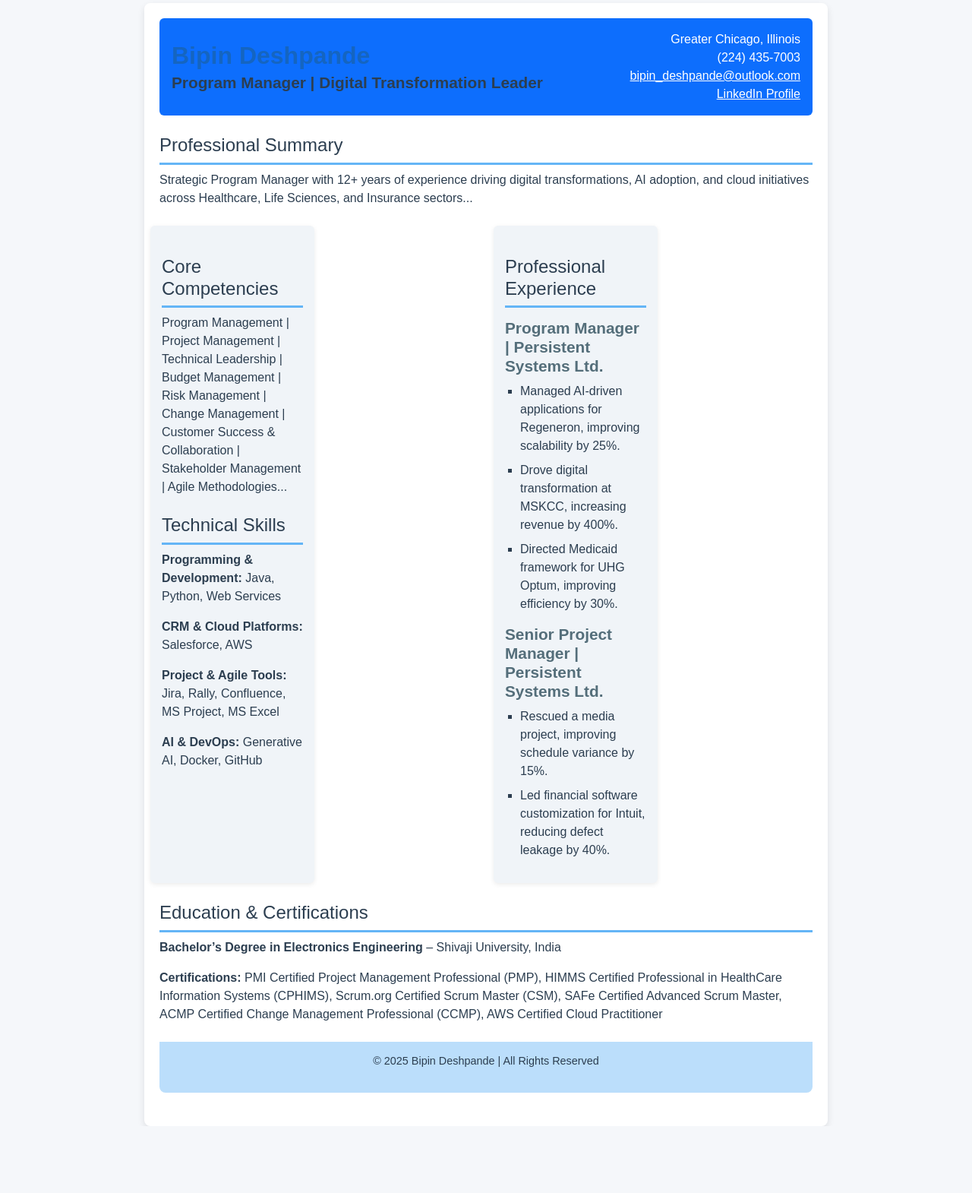
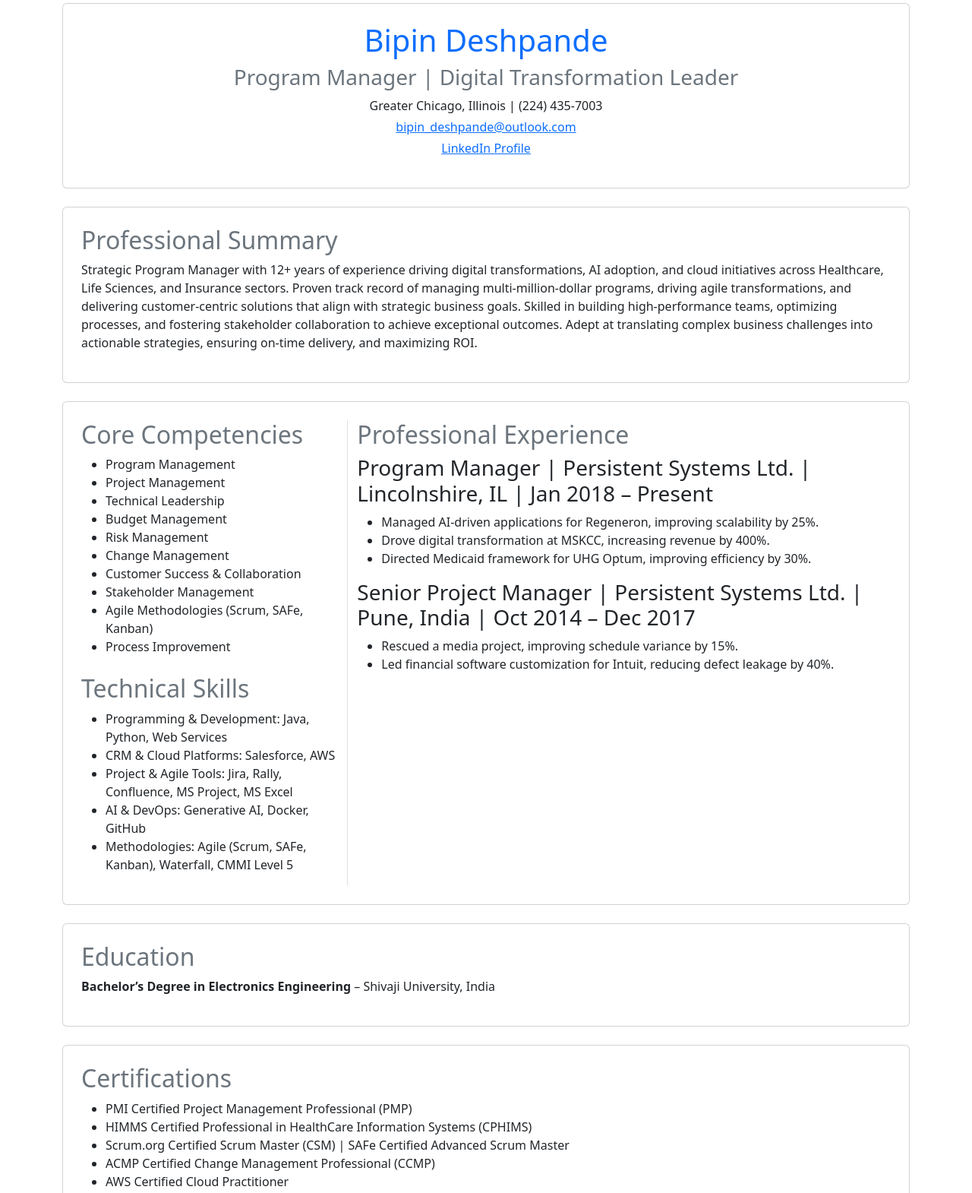
Before and after one commit to bipindeshpande/myprofile, a plain HTML site: page index.html in a window 1280 px wide. Shown: the part 20-1590 px from the top of the page at 76% size. Before the commit the page ends 1502 px from the top, so only its background shows below. Drawn offline with nearby package versions, Linux system fonts and the light colour scheme.

Commit message:
new HTML

```diff
--- a/index.html
+++ b/index.html
@@ -5,73 +5,90 @@
     <meta name="viewport" content="width=device-width, initial-scale=1.0">
     <title>Bipin Deshpande - Program Manager</title>
     <link href="https://cdn.jsdelivr.net/npm/bootstrap@5.3.0/dist/css/bootstrap.min.css" rel="stylesheet">
-    <link rel="stylesheet" href="styles.css">
 </head>
 <body>
     <div class="container mt-4">
-
-        <!-- Header Section -->
-        <header class="d-flex justify-content-between align-items-center bg-primary text-white p-3 rounded">
-            <div>
-                <h1 class="mb-0">Bipin Deshpande</h1>
-                <h3 class="mb-0">Program Manager | Digital Transformation Leader</h3>
+        <!-- Card 1: Name and Contact -->
+        <div class="card p-4 mb-4">
+            <div class="text-center">
+                <h1 class="text-primary">Bipin Deshpande</h1>
+                <h3 class="text-secondary">Program Manager | Digital Transformation Leader</h3>
+                <p class="mb-1">Greater Chicago, Illinois | (224) 435-7003</p>
+                <p class="mb-1"><a href="mailto:bipin_deshpande@outlook.com">bipin_deshpande@outlook.com</a></p>
+                <p><a href="https://www.linkedin.com/in/bipin-deshpande/" target="_blank">LinkedIn Profile</a></p>
             </div>
-            <div class="text-end">
-                <p class="mb-0">Greater Chicago, Illinois</p>
-                <p class="mb-0">(224) 435-7003</p>
-                <p class="mb-0"><a href="mailto:bipin_deshpande@outlook.com" class="text-white">bipin_deshpande@outlook.com</a></p>
-                <p class="mb-0"><a href="https://www.linkedin.com/in/bipin-deshpande/" target="_blank" class="text-white">LinkedIn Profile</a></p>
-            </div>
-        </header>
-
-        <!-- Summary Section -->
-        <section class="mt-4">
-            <h2>Professional Summary</h2>
-            <p>Strategic Program Manager with 12+ years of experience driving digital transformations, AI adoption, and cloud initiatives across Healthcare, Life Sciences, and Insurance sectors...</p>
-        </section>
-
-        <!-- Two-Column Layout -->
-        <div class="row mt-4">
-            <!-- Left Column -->
-            <div class="col-md-6">
-                <h2>Core Competencies</h2>
-                <p>Program Management | Project Management | Technical Leadership | Budget Management | Risk Management | Change Management | Customer Success & Collaboration | Stakeholder Management | Agile Methodologies...</p>
-
-                <h2 class="mt-4">Technical Skills</h2>
-                <p><strong>Programming & Development:</strong> Java, Python, Web Services</p>
-                <p><strong>CRM & Cloud Platforms:</strong> Salesforce, AWS</p>
-                <p><strong>Project & Agile Tools:</strong> Jira, Rally, Confluence, MS Project, MS Excel</p>
-                <p><strong>AI & DevOps:</strong> Generative AI, Docker, GitHub</p>
         </div>
 
-            <!-- Right Column -->
-            <div class="col-md-6">
-                <h2>Professional Experience</h2>
-                <h3>Program Manager | Persistent Systems Ltd.</h3>
+        <!-- Card 2: Professional Summary -->
+        <div class="card p-4 mb-4">
+            <h2 class="text-secondary">Professional Summary</h2>
+            <p>Strategic Program Manager with 12+ years of experience driving digital transformations, AI adoption, and cloud initiatives across Healthcare, Life Sciences, and Insurance sectors. Proven track record of managing multi-million-dollar programs, driving agile transformations, and delivering customer-centric solutions that align with strategic business goals. Skilled in building high-performance teams, optimizing processes, and fostering stakeholder collaboration to achieve exceptional outcomes. Adept at translating complex business challenges into actionable strategies, ensuring on-time delivery, and maximizing ROI.</p>
+        </div>
+
+        <!-- Card 3: Two-Column Layout -->
+        <div class="card p-4 mb-4">
+            <div class="row">
+                <!-- Left Column: Core Competencies & Technical Skills -->
+                <div class="col-md-4 border-end">
+                    <h2 class="text-secondary">Core Competencies</h2>
+                    <ul>
+                        <li>Program Management</li>
+                        <li>Project Management</li>
+                        <li>Technical Leadership</li>
+                        <li>Budget Management</li>
+                        <li>Risk Management</li>
+                        <li>Change Management</li>
+                        <li>Customer Success & Collaboration</li>
+                        <li>Stakeholder Management</li>
+                        <li>Agile Methodologies (Scrum, SAFe, Kanban)</li>
+                        <li>Process Improvement</li>
+                    </ul>
+                    <h2 class="text-secondary mt-4">Technical Skills</h2>
+                    <ul>
+                        <li>Programming & Development: Java, Python, Web Services</li>
+                        <li>CRM & Cloud Platforms: Salesforce, AWS</li>
+                        <li>Project & Agile Tools: Jira, Rally, Confluence, MS Project, MS Excel</li>
+                        <li>AI & DevOps: Generative AI, Docker, GitHub</li>
+                        <li>Methodologies: Agile (Scrum, SAFe, Kanban), Waterfall, CMMI Level 5</li>
+                    </ul>
+                </div>
+
+                <!-- Right Column: Professional Experience -->
+                <div class="col-md-8">
+                    <h2 class="text-secondary">Professional Experience</h2>
+                    <h3>Program Manager | Persistent Systems Ltd. | Lincolnshire, IL | Jan 2018 – Present</h3>
                     <ul>
                         <li>Managed AI-driven applications for Regeneron, improving scalability by 25%.</li>
                         <li>Drove digital transformation at MSKCC, increasing revenue by 400%.</li>
                         <li>Directed Medicaid framework for UHG Optum, improving efficiency by 30%.</li>
                     </ul>
 
-                <h3>Senior Project Manager | Persistent Systems Ltd.</h3>
+                    <h3>Senior Project Manager | Persistent Systems Ltd. | Pune, India | Oct 2014 – Dec 2017</h3>
                     <ul>
                         <li>Rescued a media project, improving schedule variance by 15%.</li>
                         <li>Led financial software customization for Intuit, reducing defect leakage by 40%.</li>
                     </ul>
                 </div>
             </div>
+        </div>
 
-        <!-- Bottom Sections -->
-        <section class="mt-4">
-            <h2>Education & Certifications</h2>
+        <!-- Card 4: Education -->
+        <div class="card p-4 mb-4">
+            <h2 class="text-secondary">Education</h2>
             <p><strong>Bachelor’s Degree in Electronics Engineering</strong> – Shivaji University, India</p>
-            <p><strong>Certifications:</strong> PMI Certified Project Management Professional (PMP), HIMMS Certified Professional in HealthCare Information Systems (CPHIMS), Scrum.org Certified Scrum Master (CSM), SAFe Certified Advanced Scrum Master, ACMP Certified Change Management Professional (CCMP), AWS Certified Cloud Practitioner</p>
-        </section>
+        </div>
 
-        <footer class="text-center mt-4 mb-4">
-            <p>&copy; 2025 Bipin Deshpande | All Rights Reserved</p>
-        </footer>
+        <!-- Card 5: Certifications -->
+        <div class="card p-4 mb-4">
+            <h2 class="text-secondary">Certifications</h2>
+            <ul>
+                <li>PMI Certified Project Management Professional (PMP)</li>
+                <li>HIMMS Certified Professional in HealthCare Information Systems (CPHIMS)</li>
+                <li>Scrum.org Certified Scrum Master (CSM) | SAFe Certified Advanced Scrum Master</li>
+                <li>ACMP Certified Change Management Professional (CCMP)</li>
+                <li>AWS Certified Cloud Practitioner</li>
+            </ul>
+        </div>
     </div>
 
     <script src="https://cdn.jsdelivr.net/npm/bootstrap@5.3.0/dist/js/bootstrap.bundle.min.js"></script>
--- a/styles.css
+++ b/styles.css
@@ -1,7 +1,7 @@
 body {
     font-family: 'Aptos', sans-serif;
-    background-color: #f5f7fa;
-    color: #2c3e50;
+    background-color: #f9fbfd;
+    color: #333a56;
     margin: 0;
     padding: 0;
 }
@@ -19,28 +19,29 @@ header {
     display: flex;
     justify-content: space-between;
     align-items: center;
-    background-color: #90caf9;
-    color: #2c3e50;
+    background-color: #cfe2f3;
+    color: #333a56;
     padding: 20px;
     border-radius: 8px 8px 0 0;
 }
 
 header h1 {
-    font-size: 2rem;
+    font-size: 2.5rem;
     font-weight: bold;
     margin: 0;
     color: #1565c0;
 }
 
 header h3 {
-    font-size: 1.3rem;
-    margin: 5px 0 0;
-    color: #2c3e50;
+    font-size: 1.5rem;
+    color: #546e7a;
+    margin-top: 15px;
+    font-weight: bold;
 }
 
 header div p, header div a {
     font-size: 1rem;
-    color: white;
+    color: #333a56;
     margin: 0;
 }
 
@@ -49,12 +50,12 @@ h2 {
     border-bottom: 3px solid #64b5f6;
     padding-bottom: 8px;
     margin-top: 25px;
-    font-size: 1.5rem;
-    color: #2c3e50;
+    font-size: 1.8rem;
+    color: #333a56;
 }
 
 h3 {
-    font-size: 1.3rem;
+    font-size: 1.2rem;
     color: #546e7a;
     margin-top: 15px;
     font-weight: bold;
@@ -63,8 +64,11 @@ h3 {
 /* Grid Layout */
 .row {
     display: grid;
-    grid-template-columns: repeat(2, 1fr);
+    grid-template-columns: 30% 70%;
     gap: 20px;
+    align-items: start;
+    border: 2px solid #333a56; /* Dark border for grid */
+    padding: 10px;
 }
 
 @media (max-width: 768px) {
@@ -75,9 +79,10 @@ h3 {
 
 .col-md-6 {
     background: #f0f4f8;
-    padding: 15px;
+    padding: 20px;
     border-radius: 6px;
-    box-shadow: 0px 2px 6px rgba(0, 0, 0, 0.08);
+    box-shadow: 0px 3px 8px rgba(0, 0, 0, 0.1);
+    border: 2px solid #333a56; /* Dark border for individual grid columns */
 }
 
 /* List Styling */
@@ -88,6 +93,7 @@ ul {
 
 li {
     margin-bottom: 8px;
+    font-size: 1rem;
 }
 
 /* Footer */
@@ -98,7 +104,7 @@ footer {
     padding: 15px 0;
     text-align: center;
     font-size: 0.9rem;
-    color: #2c3e50;
+    color: #333a56;
     background-color: #bbdefb;
     border-radius: 0 0 8px 8px;
     margin-top: 30px;
```
Lines whose indentation alone changed are shown as unchanged.
